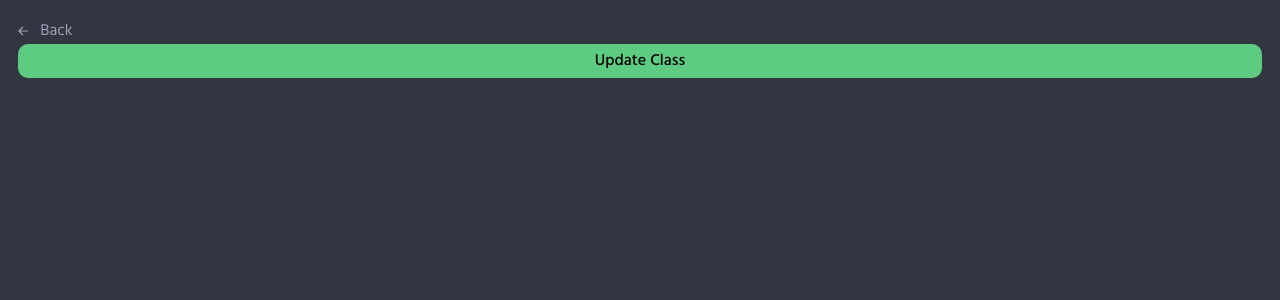
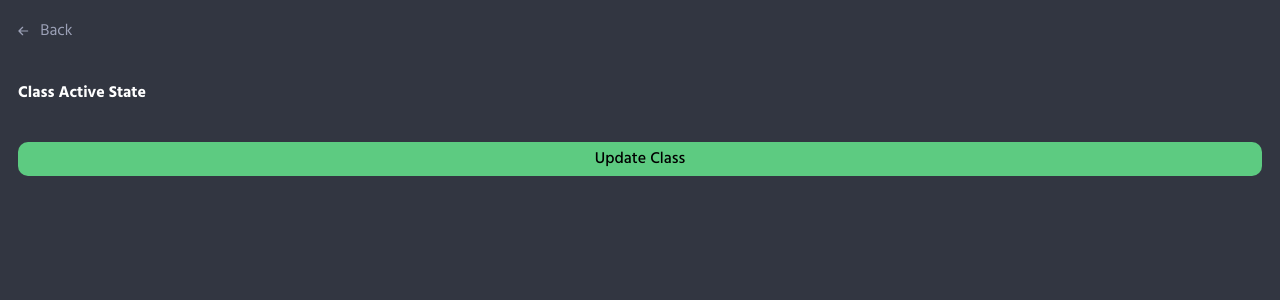
Before and after one commit to Domiciano/CodeOfChampions, a React (Create React App) app: page /#/edit-class/1 in a window 1280 px wide. Shown: the top 300 px of the page. Built offline with nearby package versions, Linux system fonts and the light colour scheme; no server answers; the database is empty; sample sign-in values are in the browser's storage.

Commit message:
update class active state logic done

```diff
--- a/src/components/App/App.tsx
+++ b/src/components/App/App.tsx
@@ -3,7 +3,6 @@ import { useDispatch } from 'react-redux';
 import { setOnAuthState } from '../../store/userAuth-slice';
 import { db, auth } from '../../utils/firebase-functions/getFirebaseInit';
 import { Navigate, Route, Routes } from "react-router-dom";
-import { getActiveClasses } from '../../store/class-slice';
 // * Pages
 import TestCompo from '../../pages/TestCompo/TestCompo';
 import Login from '../../pages/Login/Login';
@@ -23,7 +22,6 @@ const  App = () => {
 
   useEffect(() => {
     dispatch(setOnAuthState(auth, db));
-    dispatch(getActiveClasses(db));
   }, [dispatch]);
 
   // * Create user from Email and Password
--- a/src/components/EditTopics/EditTopics.module.css
+++ b/src/components/EditTopics/EditTopics.module.css
@@ -11,7 +11,7 @@
   flex-direction: column;
   gap: var(--size2);
   border-left: 3px solid var(--app-color);
-  padding: var(--size3) 0 0 var(--size2);
+  padding: 0 0 0 var(--size2);
 }
 .create-class__topics__topic h3 {
   color: var(--app-color)
--- a/src/pages/EditClass/EditClass.module.css
+++ b/src/pages/EditClass/EditClass.module.css
@@ -1,3 +1,18 @@
 .edit-class {
-  padding: var(--size3)
+  padding: var(--size3);
+  display: flex;
+  flex-direction: column;
+  gap: var(--size4)
 }
+
+.set-active-state {
+  display: flex;
+  justify-content: space-between;
+  align-items: center;
+  color: var(--main-white);
+}
+
+.set-active-state button {
+  border: none;
+  background: none;
+}
--- a/src/pages/EditClass/EditClass.tsx
+++ b/src/pages/EditClass/EditClass.tsx
@@ -10,7 +10,8 @@ import MainBtn from '../../components/MainBtn/MainBtn';
 import Back from '../../components/Back/Back';
 import { getClassByID } from '../../utils/firebase-functions/getClassByID';
 import { updateClassTopics } from '../../utils/firebase-functions/updateClassTopics';
-
+import { updateClassActiveState } from '../../utils/firebase-functions/updateClassActiveState';
+import CheckBox from '../../components/CheckBox/CheckBox';
 import uniqid from 'uniqid';
 
 const EditClass = () => {
@@ -18,6 +19,7 @@ const EditClass = () => {
   const { classId } = useParams();
   const userClasses = useSelector((state: {classSlice: InitialStateType}) => state?.classSlice.userClasses);
   const [topics, setTopics] = useState<TopicDataType[] | null>();
+  const [classIsActive, setClassIsActive] = useState<boolean | null>(null);
   const levelDifficultySelectDropdownRef = useRef<any>();
 
   const addNewActivity = (currentTopic: TopicDataType, currentActivity: ActivityType) => {
@@ -81,8 +83,15 @@ const EditClass = () => {
     if(!topics || !currentClassReference) return
     const currentClassProfilesWithActivities = currentClassReference.profiles.filter(p => p.hasActivities).map(p => p.name);
     updateClassTopics(db, currentClassProfilesWithActivities, classId, topics, () => {
+      if(classIsActive !== null){
+        updateClassActiveState(db, classId, classIsActive)
+      }
       navigate(`/class-detail/${currentClassReference.classId}`)
     })
+  }
+
+  const handleClassActiveState = () => {
+    setClassIsActive(prev => !prev);
   }
 
   useEffect(() => {
@@ -92,6 +101,7 @@ const EditClass = () => {
         const dataInfo = doc.data();
         if(dataInfo){
           setTopics(dataInfo.topics)
+          setClassIsActive(dataInfo.isActive);
         }
       })
 
@@ -99,6 +109,12 @@ const EditClass = () => {
   return (
     <div className={styles['edit-class']}>
       <Back/>
+      <div className={styles['set-active-state']}>
+        <h4>Class Active State</h4>
+        <button onClick={handleClassActiveState}>
+          {classIsActive !== null && <CheckBox isActive={classIsActive}/>}
+        </button>
+      </div>
       {topics &&
         <EditTopics
           topics={topics}
--- a/src/pages/EvaluateStudent/EvaluateStudent.tsx
+++ b/src/pages/EvaluateStudent/EvaluateStudent.tsx
@@ -13,19 +13,18 @@ import styles from './EvaluateStudent.module.css';
 import StudentInfo from '../../components/StudentInfo/StudentInfo';
 import { updateStudentClassState } from '../../utils/firebase-functions/updateStudentClassState';
 import { sendMessage } from '../../utils/firebase-functions/sendMessage';
-// import { useSelector } from 'react-redux';
+import { useSelector } from 'react-redux';
 import data from '../../data/profiles.json';
-// import { InitialStateType } from '../../store/class-slice';
+import { InitialStateType } from '../../store/class-slice';
 
 const activityStateOPtions: ActivityState[] = ["none", "complete", "almost"];
 
 const EvaluateStudent = () => {
   const [currentUser, setCurrentUser] = useState<StudentType | null>();
-  // const userClasses = useSelector((state: {classSlice: InitialStateType}) => state?.classSlice.userClasses);
+  const userClasses = useSelector((state: {classSlice: InitialStateType}) => state?.classSlice.userClasses);
   const { userId } = useParams();
   const navigate = useNavigate();
   const activityStateRef = useRef<any>();
-
   const handleActivityState = (topicIndex: number, activityIndex: number, state: ActivityState) => {
     activityStateRef.current.close();
     // const currentClassData = userClasses.find(c => c.classId === currentUser?.belongedClassId);
@@ -80,7 +79,9 @@ const EvaluateStudent = () => {
 
   useEffect(() => {
     if(!userId) return
-    console.log(userId)
+    if(userClasses.length === 0){
+      navigate('/');
+    }
     getCurrentUser(userId, db)
       .then(_currentUser => {
         const currentUserData = _currentUser.data();
@@ -93,7 +94,7 @@ const EvaluateStudent = () => {
           }
         }
       })
-  }, [navigate, userId]);
+  }, [navigate, userClasses.length, userId]);
 
   return (
     <div className={styles['evaluate-student']}>
@@ -110,16 +111,21 @@ const EvaluateStudent = () => {
             currentUser.classState.topics.map((topic, topicIndex) => (
               <div key={topic.name} className={styles['topic']}>
                 <h3>{topic.name}: {topic.topicPoints}</h3>
-                {topic.topicActivities.map((ta, taIndex) => (
+                {topic.topicActivities.map((ta, taIndex) => {
+                  const currentUserClass = userClasses.find(uc => uc.classId === currentUser.belongedClassId);
+                  const activityName = currentUserClass?.topics.find(t => t.name === topic.name)?.activities.find(a => a.profile === currentUser?.profile.name)?.profileActivities.find(pa => pa.activityId === ta.id)?.name;
+
+                  return (
                     <div key={ta.id} className={styles['activity']}>
-                    <p className={styles['activity-tag']}>{taIndex+1} Activity </p>
+                      <p className={styles['activity-tag']}>{taIndex+1} {activityName}</p>
                       <SelectDropDown placeholder={ta.state} ref={activityStateRef}>
                         {activityStateOPtions.map(activityState => (
                           <p className={styles['state-options']} onClick={handleActivityState.bind(null, topicIndex, taIndex, activityState)} key={activityState}>{activityState}</p>
                         ))}
                       </SelectDropDown>
                     </div>
-                ))}
+                  )
+                })}
               </div>
             ))
           }
--- a/src/pages/SignUp/SignUp.tsx
+++ b/src/pages/SignUp/SignUp.tsx
@@ -13,7 +13,7 @@ import UserIcon from '../../components/UI/UserIcon/UserIcon';
 import Lock from '../../components/UI/Lock/Lock';
 import MainBtn from '../../components/MainBtn/MainBtn';
 import { addNewUserToFirestore, logOutUser } from '../../store/userAuth-slice';
-import { InitialStateType } from '../../store/class-slice';
+import { getActiveClasses, InitialStateType } from '../../store/class-slice';
 import SelectProfiles from '../../components/SelectProfiles/SelectProfiles';
 import { ProfileDataSelect, SelectClassType } from '../../types/classes';
 import ErrorMsg from '../../components/ErrorMsg/ErrorMsg';
@@ -47,7 +47,7 @@ const SignUp = () => {
     if (!(role === 'teacher' || role === 'student')){
       navigate('/login')
     }
-
+    dispatch(getActiveClasses(db));
   }, [dispatch, navigate, role])
 
   const handleClassThumbClick = (classData: SelectClassType) => {
--- /dev/null
+++ b/src/utils/firebase-functions/updateClassActiveState.ts
@@ -0,0 +1,7 @@
+import { Firestore, updateDoc, doc } from "firebase/firestore";
+
+export const updateClassActiveState = async (db: Firestore, classId: string, newState: boolean) => {
+  updateDoc(doc(db, `classes/${classId}`), {
+    isActive: newState
+  })
+}
```
Lines whose indentation alone changed are shown as unchanged.
